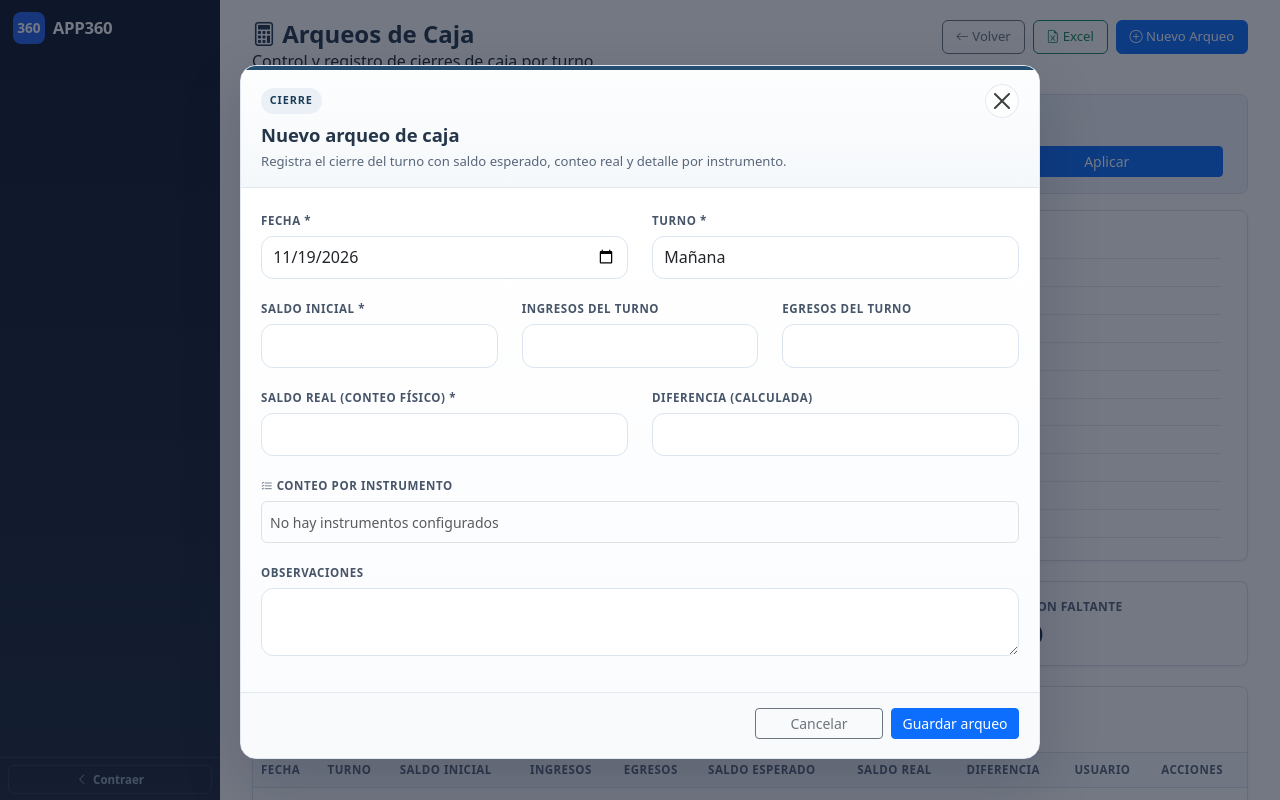
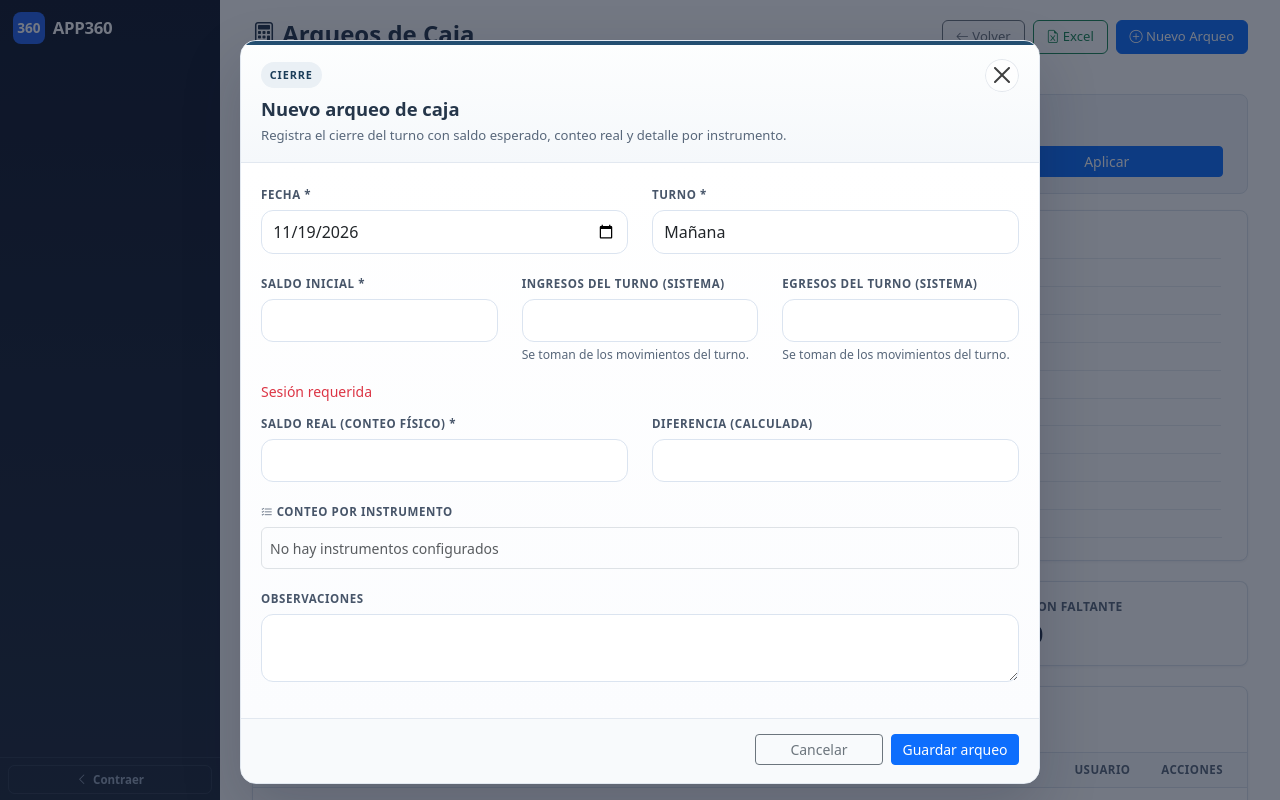
Before and after one commit to TataInti/app360, a Flask app: template templates/tesoreria_arqueos.html in a window 1280 px wide, after a click on "Nuevo Arqueo". Run offline with Flask 3, Linux system fonts and the light colour scheme; the template is opened without the code that fills it, so the values that code supplies are empty; parts of the project's set-up code (start-up, migrations or seed data) failed here and were passed over; some libraries are stand-ins or nearby versions.

Commit message:
fix(tesoreria): el modal de arqueo muestra la diferencia que se guarda
El modal calculaba la diferencia con ingresos y egresos escritos a mano
(«DIFERENCIA» 492,50), mientras el backend recalcula esos totales desde
los movimientos del turno y guarda 25,00. Lo que escribía el operador en
ingresos y egresos se descartaba al guardar (A-012, alta).

- Nuevo endpoint de solo lectura GET /api/tesoreria/arqueos/totales
  (fecha, turno): devuelve los ingresos y egresos activos del turno con el
  mismo filtro que usa el arqueo. Protegido por tesoreria_bp, el módulo de
  la pantalla de arqueos.
- El filtro del turno pasa a una función compartida (_filtro_turno), sin
  cambios de reglas.
- El modal muestra «Ingresos del turno (sistema)» y «Egresos del turno
  (sistema)» como campos de solo lectura. La diferencia usa esos totales
  con la misma fórmula que el backend: saldo final − (inicial + ingresos −
  egresos). El formulario ya no envía ingresos, egresos ni diferencia.
- Si no se pueden cargar los movimientos del turno, la diferencia queda
  vacía y no se permite guardar.

Decisión a validar por Inti (cierre de caja): los totales se toman de los
movimientos del turno al abrir el modal, y el servidor vuelve a calcularlos
al guardar. Si cambian movimientos entre ambos momentos, la diferencia
guardada es la del servidor.

Pruebas: tests/test_arqueos_turno.py (ventanas de turno, anulados fuera del
total, permisos, diferencia del modal = diferencia guardada).

```diff
--- a/blueprints/tesoreria.py
+++ b/blueprints/tesoreria.py
@@ -587,23 +587,8 @@ def arqueos_crear():
         return jsonify({"error": "Usuario no encontrado"}), 404
 
     try:
-        # Rango horario según turno
-        fecha_inicio = datetime.combine(fecha, time(0, 0, 0))
-        if turno == "mañana":
-            fecha_fin = datetime.combine(fecha, time(13, 59, 59))
-        elif turno == "tarde":
-            fecha_inicio = datetime.combine(fecha, time(14, 0, 0))
-            fecha_fin = datetime.combine(fecha, time(21, 59, 59))
-        else:  # noche
-            fecha_inicio = datetime.combine(fecha, time(22, 0, 0))
-            fecha_fin = datetime.combine(fecha + timedelta(days=1), time(5, 59, 59))
-
-        # Filtro base: solo movimientos activos (excluir anulados/pendientes)
-        base_filter = [
-            MovimientoCaja.fecha_hora >= fecha_inicio,
-            MovimientoCaja.fecha_hora <= fecha_fin,
-            MovimientoCaja.estado == "activo",
-        ]
+        # Filtro base: solo movimientos activos del turno (excluir anulados/pendientes)
+        base_filter = _filtro_turno(fecha, turno)
 
         ingresos = db.session.query(db.func.sum(MovimientoCaja.monto)).filter(
             *base_filter, MovimientoCaja.tipo == "ingreso"
@@ -672,6 +657,54 @@ def arqueos_crear():
         db.session.rollback()
         current_app.logger.exception("Error al crear arqueo de caja")
         return jsonify({"error": "No se pudo crear el arqueo. Intentá de nuevo."}), 500
+
+
+TURNOS_ARQUEO = ("mañana", "tarde", "noche")
+
+
+def _filtro_turno(fecha, turno):
+    """Movimientos activos del turno de caja. Lo usan el arqueo al guardar y su vista previa."""
+    fecha_inicio = datetime.combine(fecha, time(0, 0, 0))
+    if turno == "mañana":
+        fecha_fin = datetime.combine(fecha, time(13, 59, 59))
+    elif turno == "tarde":
+        fecha_inicio = datetime.combine(fecha, time(14, 0, 0))
+        fecha_fin = datetime.combine(fecha, time(21, 59, 59))
+    else:  # noche
+        fecha_inicio = datetime.combine(fecha, time(22, 0, 0))
+        fecha_fin = datetime.combine(fecha + timedelta(days=1), time(5, 59, 59))
+    return [
+        MovimientoCaja.fecha_hora >= fecha_inicio,
+        MovimientoCaja.fecha_hora <= fecha_fin,
+        MovimientoCaja.estado == "activo",
+    ]
+
+
+@tesoreria_bp.route("/api/tesoreria/arqueos/totales", methods=["GET"])
+def arqueos_totales_turno():
+    """Ingresos y egresos del turno tal como los toma el arqueo al guardar (solo lectura)."""
+    fecha_raw = request.args.get("fecha")
+    turno = request.args.get("turno")
+    if not fecha_raw or turno not in TURNOS_ARQUEO:
+        return jsonify({"error": "Fecha y turno requeridos"}), 400
+    try:
+        fecha = datetime.strptime(fecha_raw, "%Y-%m-%d").date()
+    except ValueError:
+        return jsonify({"error": "Fecha inválida"}), 400
+
+    filtro = _filtro_turno(fecha, turno)
+    ingresos = db.session.query(db.func.sum(MovimientoCaja.monto)).filter(
+        *filtro, MovimientoCaja.tipo == "ingreso"
+    ).scalar() or 0
+    egresos = db.session.query(db.func.sum(MovimientoCaja.monto)).filter(
+        *filtro, MovimientoCaja.tipo == "egreso"
+    ).scalar() or 0
+    return jsonify({
+        "fecha": fecha.isoformat(),
+        "turno": turno,
+        "ingresos_total": round(float(ingresos), 2),
+        "egresos_total": round(float(egresos), 2),
+    })
 
 
 @tesoreria_bp.route("/api/tesoreria/estado", methods=["GET"])
--- a/templates/tesoreria_arqueos.html
+++ b/templates/tesoreria_arqueos.html
@@ -209,14 +209,17 @@
                             <input type="number" class="form-control" name="saldo_inicial" step="0.01" data-money-input data-money-calc="saldo_inicial" required>
                         </div>
                         <div class="col-md-4">
-                            <label class="form-label">Ingresos del Turno</label>
-                            <input type="number" class="form-control" name="ingresos" step="0.01" data-money-input data-money-calc="ingresos">
+                            <label class="form-label">Ingresos del turno (sistema)</label>
+                            <input type="text" class="form-control" id="ingresosTurnoSistema" readonly>
+                            <div class="form-text">Se toman de los movimientos del turno.</div>
                         </div>
                         <div class="col-md-4">
-                            <label class="form-label">Egresos del Turno</label>
-                            <input type="number" class="form-control" name="egresos" step="0.01" data-money-input data-money-calc="egresos">
+                            <label class="form-label">Egresos del turno (sistema)</label>
+                            <input type="text" class="form-control" id="egresosTurnoSistema" readonly>
+                            <div class="form-text">Se toman de los movimientos del turno.</div>
                         </div>
                     </div>
+                    <div id="avisoTotalesTurno" class="small text-danger mb-2" style="display: none;"></div>
 
                     <div class="row mb-3">
                         <div class="col-md-6">
@@ -375,6 +378,9 @@ document.addEventListener('DOMContentLoaded', function() {
     // Calcular diferencia automáticamente
     const form = document.getElementById('formArqueo');
     form.querySelectorAll('[data-money-calc]').forEach(input => input.addEventListener('input', calcularDiferencia));
+    form.querySelector('input[name="fecha"]').addEventListener('change', cargarTotalesTurno);
+    form.querySelector('select[name="turno"]').addEventListener('change', cargarTotalesTurno);
+    document.getElementById('modalNuevoArqueo').addEventListener('show.bs.modal', cargarTotalesTurno);
 });
 
 let instrumentosList = [];
@@ -477,19 +483,62 @@ async function cargarInstrumentosArqueo() {
     }
 }
 
+// Ingresos y egresos del turno tal como los toma el servidor al guardar (misma fórmula:
+// diferencia = saldo final − (saldo inicial + ingresos − egresos)).
+let totalesTurno = null;
+
 function calcularDiferencia() {
     const form = document.getElementById('formArqueo');
     const inicial = getMoneyValue(form.querySelector('[data-money-calc="saldo_inicial"]'));
-    const ingresos = getMoneyValue(form.querySelector('[data-money-calc="ingresos"]'));
-    const egresos = getMoneyValue(form.querySelector('[data-money-calc="egresos"]'));
     const real = getMoneyValue(form.querySelector('[data-money-calc="saldo_real"]'));
+    const diferenciaEl = document.getElementById('diferenciaCalc');
+    if (!totalesTurno) {
+        diferenciaEl.value = '';
+        diferenciaEl.className = 'form-control';
+        return;
+    }
 
-    const esperado = inicial + ingresos - egresos;
+    const esperado = inicial + totalesTurno.ingresos - totalesTurno.egresos;
     const diferencia = real - esperado;
 
-    const diferenciaEl = document.getElementById('diferenciaCalc');
     diferenciaEl.value = formatMoneyValue(diferencia);
     diferenciaEl.className = 'form-control ' + (diferencia < 0 ? 'text-danger' : diferencia > 0 ? 'text-warning' : 'text-success');
+}
+
+async function cargarTotalesTurno() {
+    const form = document.getElementById('formArqueo');
+    const fecha = form.querySelector('input[name="fecha"]').value;
+    const turno = form.querySelector('select[name="turno"]').value;
+    const aviso = document.getElementById('avisoTotalesTurno');
+    totalesTurno = null;
+    document.getElementById('ingresosTurnoSistema').value = '';
+    document.getElementById('egresosTurnoSistema').value = '';
+    aviso.style.display = 'none';
+    if (!fecha || !turno) {
+        calcularDiferencia();
+        return;
+    }
+    try {
+        const params = new URLSearchParams({ fecha, turno });
+        const resp = await fetch(`/api/tesoreria/arqueos/totales?${params}`);
+        const data = await resp.json();
+        if (!resp.ok) throw new Error(data.error || 'No se pudieron cargar los movimientos del turno.');
+        // Si el operador cambió fecha o turno mientras llegaba la respuesta, se descarta.
+        if (form.querySelector('input[name="fecha"]').value !== fecha ||
+            form.querySelector('select[name="turno"]').value !== turno) {
+            return;
+        }
+        totalesTurno = {
+            ingresos: Number(data.ingresos_total) || 0,
+            egresos: Number(data.egresos_total) || 0,
+        };
+        document.getElementById('ingresosTurnoSistema').value = formatMoneyValue(totalesTurno.ingresos);
+        document.getElementById('egresosTurnoSistema').value = formatMoneyValue(totalesTurno.egresos);
+    } catch (e) {
+        aviso.textContent = e.message || 'No se pudieron cargar los movimientos del turno.';
+        aviso.style.display = '';
+    }
+    calcularDiferencia();
 }
 
 async function cargarArqueos() {
@@ -662,19 +711,20 @@ document.getElementById('formArqueo')?.addEventListener('submit', async function
     const formData = new FormData(this);
     const csrfToken = document.querySelector('meta[name="csrf-token"]')?.content;
 
+    if (!totalesTurno) {
+        alert('No se pudieron cargar los movimientos del turno. Revisá fecha y turno antes de guardar.');
+        return;
+    }
+
     const inicial = parseFloat(formData.get('saldo_inicial')) || 0;
-    const ingresos = parseFloat(formData.get('ingresos')) || 0;
-    const egresos = parseFloat(formData.get('egresos')) || 0;
     const real = parseFloat(formData.get('saldo_real')) || 0;
 
+    // Ingresos y egresos los toma el servidor de los movimientos: no se envían ni se editan aquí.
     const data = {
         fecha: formData.get('fecha'),
         turno: formData.get('turno'),
         saldo_inicial: inicial,
-        ingresos: ingresos,
-        egresos: egresos,
         saldo_final: real,
-        diferencia: real - (inicial + ingresos - egresos),
         observaciones: formData.get('observaciones'),
         detalles: []
     };
```
Also changed, not shown: tests/test_arqueos_turno.py (added, +120 -0 lines).
